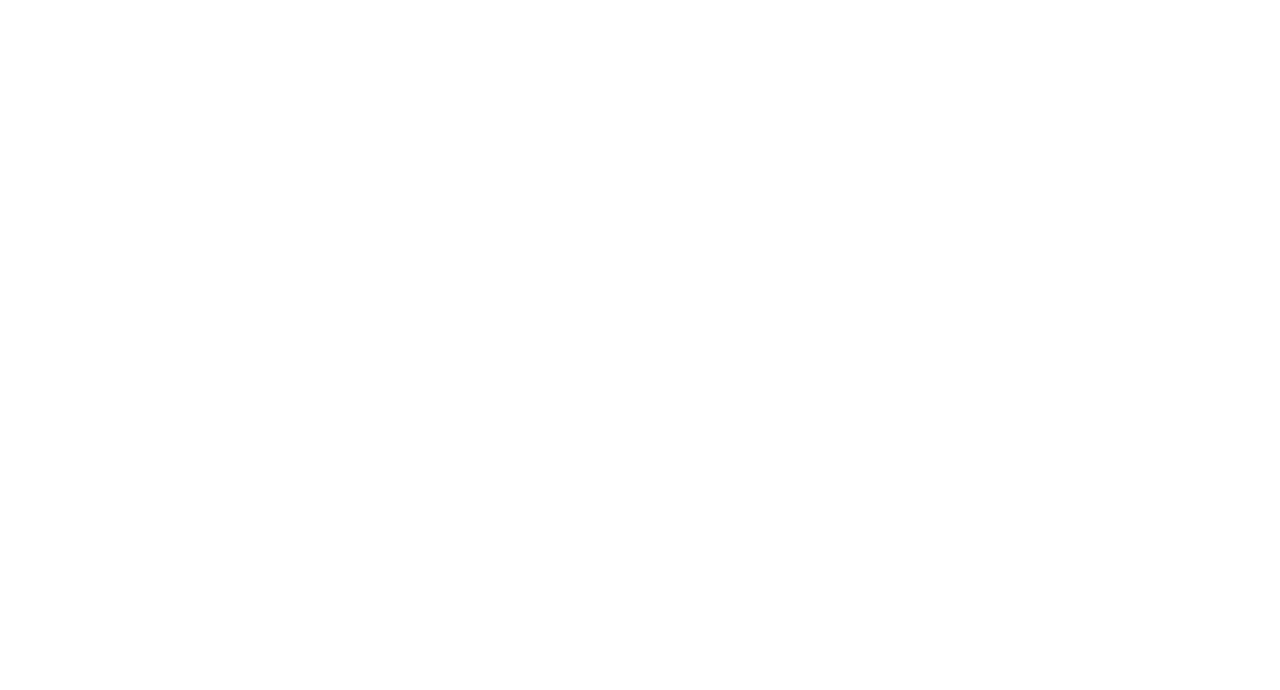
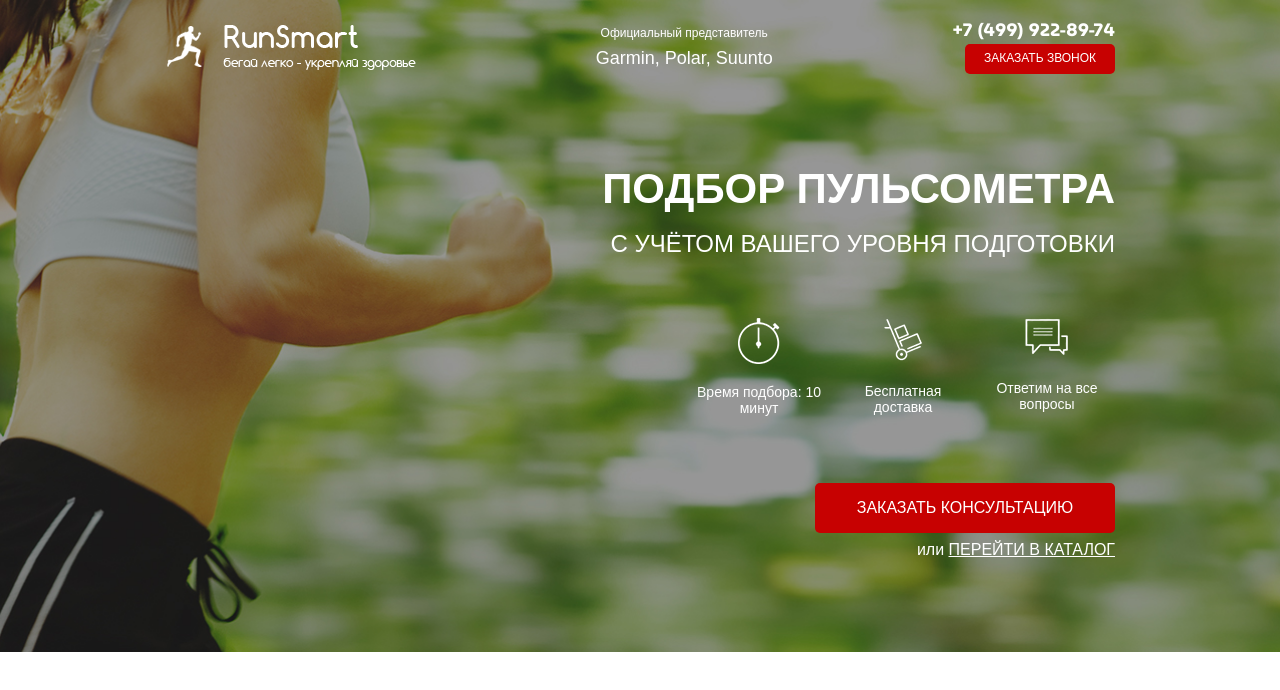
Before and after one commit to Damir-Mukhamedzyanov/Run-Smart, a plain HTML site: page src/index.html in a window 1280 px wide. Drawn offline with Linux system fonts and the light colour scheme; a web font is replaced by a local one.

Commit message:
Promo section finish

```diff
--- a/src/index.html
+++ b/src/index.html
@@ -14,7 +14,40 @@
 </head>
 
 <body>
-
+    <main>
+        <section class="promo">
+            <div class="container">
+                <header class="header">
+                    <a href="#" class="header_logo"><img src="img/logo.png" alt="logo"></a>
+                    <div class="header_text">Официальный представитель<span>Garmin, Polar, Suunto</span></div>
+                    <div class="header__number">
+                        <a href="tell:+74999228974" class="header__number_tell">+7 (499) 922-89-74</a>
+                        <button class="btn header__number_btn">заказать звонок</button>
+                    </div>
+                </header>
+                <div class="promo__wraper">
+                    <h1 class="promo_h1">Подбор пульсометра</h1>
+                    <h2 class="promo_h2">с учётом Вашего уровня подготовки</h2>
+                    <div class="promo__icons">
+                        <div class="promo__icons_block">
+                            <img src="icon/promo/clock.png" alt="clock" class="promo__icons_img">
+                            <div class="promo__icons_text">Время подбора: 10 минут</div>
+                        </div>
+                        <div class="promo__icons_block">
+                            <img src="icon/promo/cart.png" alt="cart" class="promo__icons_img">
+                            <div class="promo__icons_text">Бесплатная доставка</div>
+                        </div>
+                        <div class="promo__icons_block">
+                            <img src="icon/promo/messages.png" alt="message" class="promo__icons_img">
+                            <div class="promo__icons_text">Ответим на все вопросы</div>
+                        </div>
+                    </div>
+                    <button class="btn promo__wraper_btn">Заказать консультацию</button>
+                    <div class="promo_link">или <a href="#">Перейти в каталог</a></div>
+                </div>
+            </div>
+        </section>
+    </main>
 </body>
 
 </html>
```
Also changed, not shown: src/css/style.min.css (+1 -1 lines), src/img/slader/slader-1.png (renamed from src/img/slader/slader.png), src/img/slader/slader-2.png (added), src/img/slader/slader-3.png (added).
